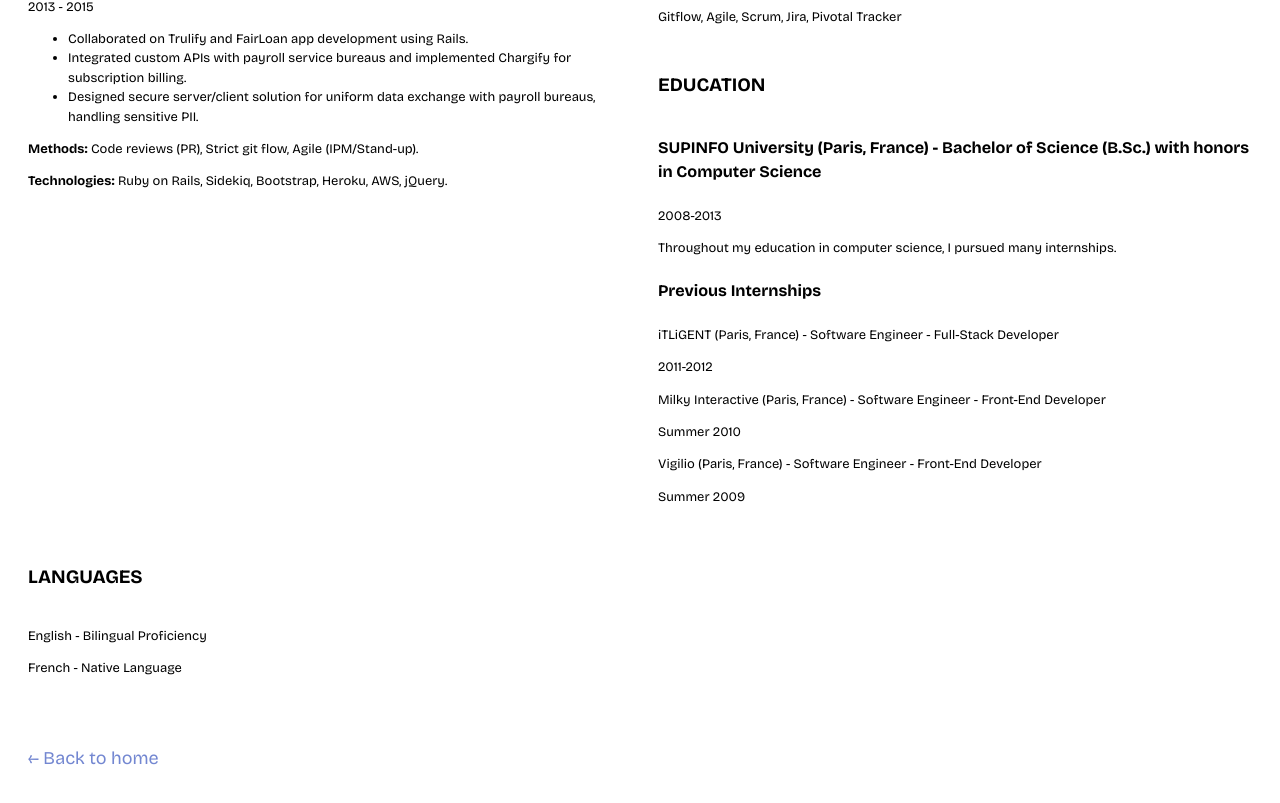
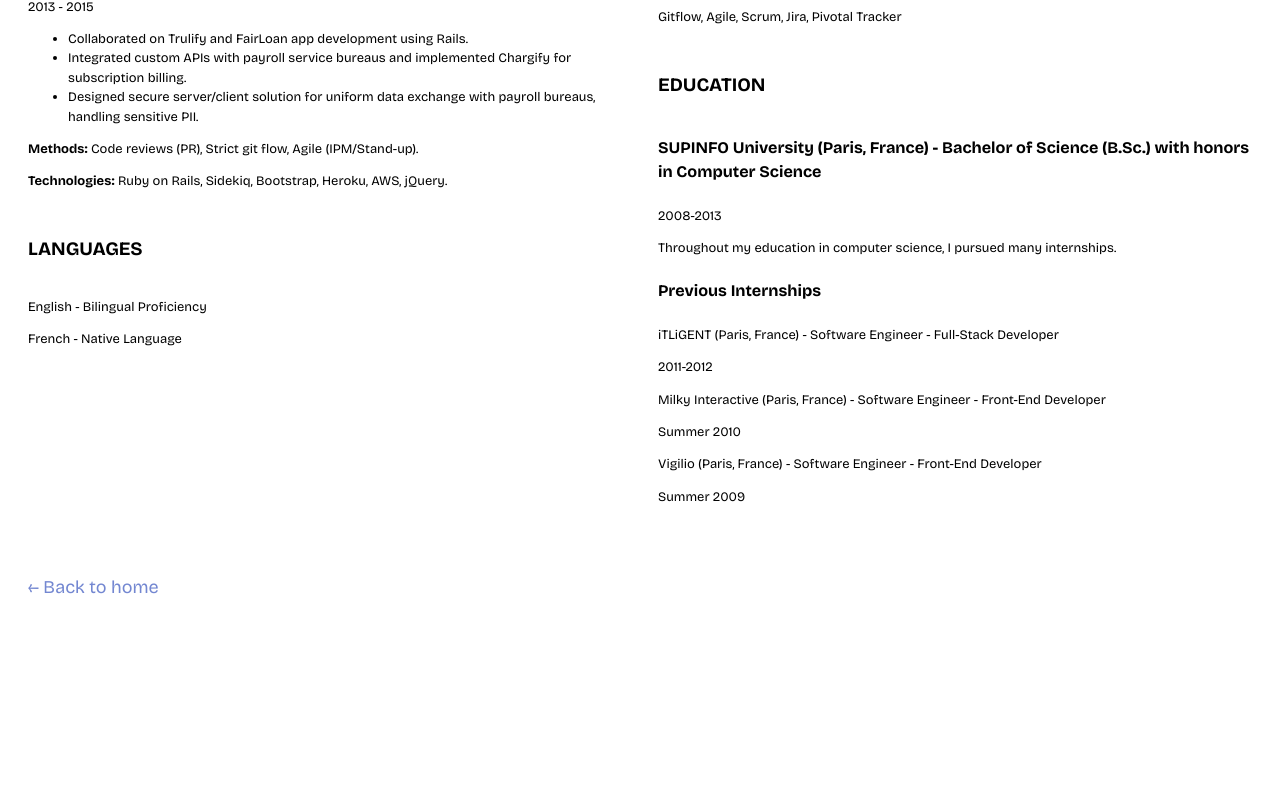
Before and after one commit to mkpascal/mkpascal.net, a Next.js app: page /resume in a window 1280 px wide. Shown: the part 1293-2096 px from the top of the page. After the commit the page ends 2003 px from the top, so only its background shows below. Built offline with nearby package versions, Linux system fonts and the light colour scheme.

Commit message:
Update resume.js

```diff
--- a/pages/resume.js
+++ b/pages/resume.js
@@ -72,6 +72,13 @@ export default function Resume() {
                                 <p><strong>Methods:</strong> Code reviews (PR), Strict git flow, Agile (IPM/Stand-up).</p>
                                 <p><strong>Technologies:</strong> Ruby on Rails, Sidekiq, Bootstrap, Heroku, AWS, jQuery.</p>
                             </div>
+                            <div>
+                                <h3>LANGUAGES</h3>
+                                <div>
+                                    <p>English - Bilingual Proficiency</p>
+                                    <p>French - Native Language</p>
+                                </div>
+                            </div>
                         </div>
                         <div className={styles.rightColumn}>
                             <h3>SKILLS</h3>
@@ -140,14 +147,6 @@ export default function Resume() {
                             </div>
                         </div>
                     </div>
-
-                    <div>
-                        <h3>LANGUAGES</h3>
-                        <div>
-                            <p>English - Bilingual Proficiency</p>
-                            <p>French - Native Language</p>
-                        </div>
-                    </div>
                 </div>
             </section>
         </LayoutLarge>
```
